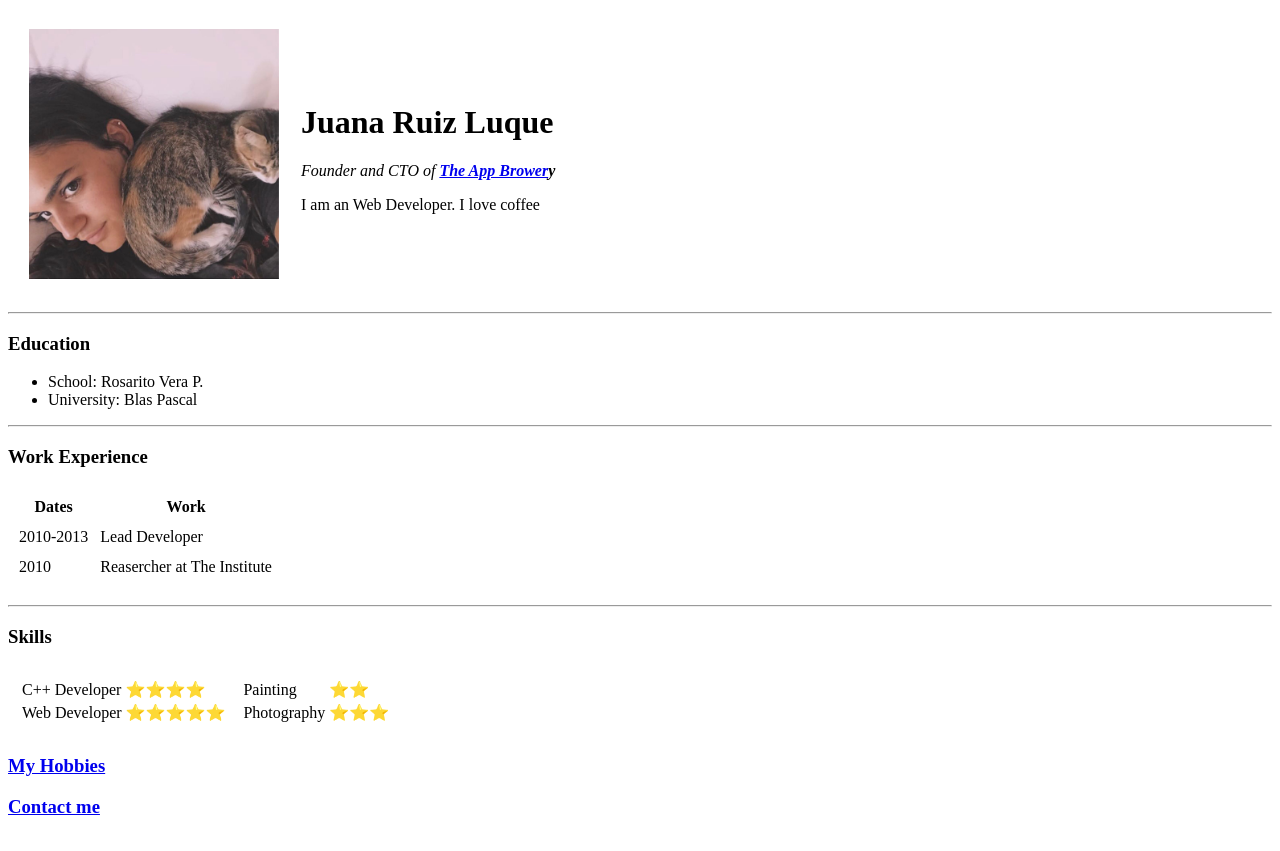
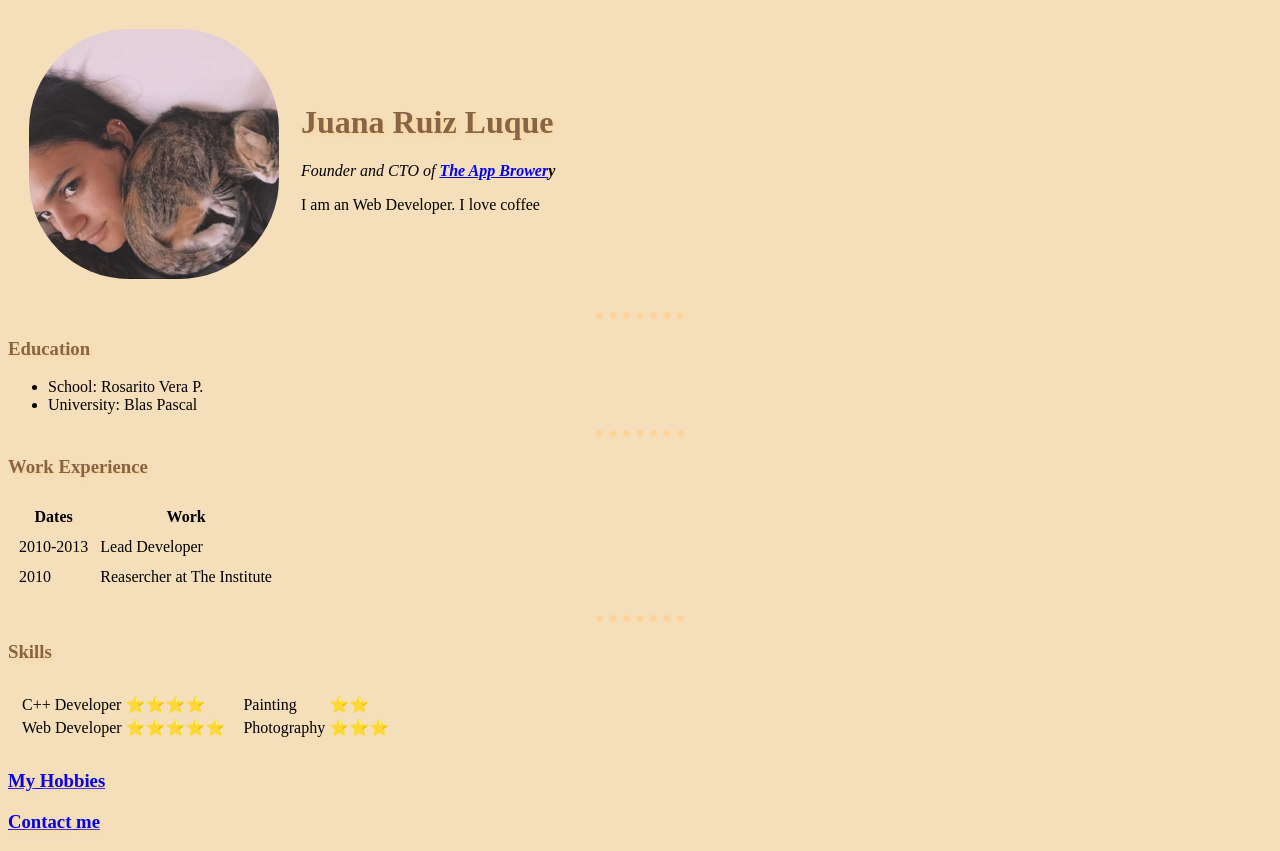
Before and after one commit to juanaruizluque/cv, a plain HTML site: page index.html in a window 1280 px wide. Drawn offline with Linux system fonts and the light colour scheme; files that its build step writes are made by us from their sources.

Commit message:
Update index.html

```diff
--- a/index.html
+++ b/index.html
@@ -3,8 +3,17 @@
   <head>
     <meta charset="utf-8">
     <title>Juana's Personal Site</title>
+<link rel="stylesheet" href="css/styles.css">
+
+
+<style>
+  img {
+     border-radius: 40%;
+  }
+</style>
+
   </head>
-  <body>
+  <body >
     <table cellspacing="20">
       <tr>
       <td>  <img src="Juana.png" alt="Juana profile picture" width="250" height="250"></td>
```
